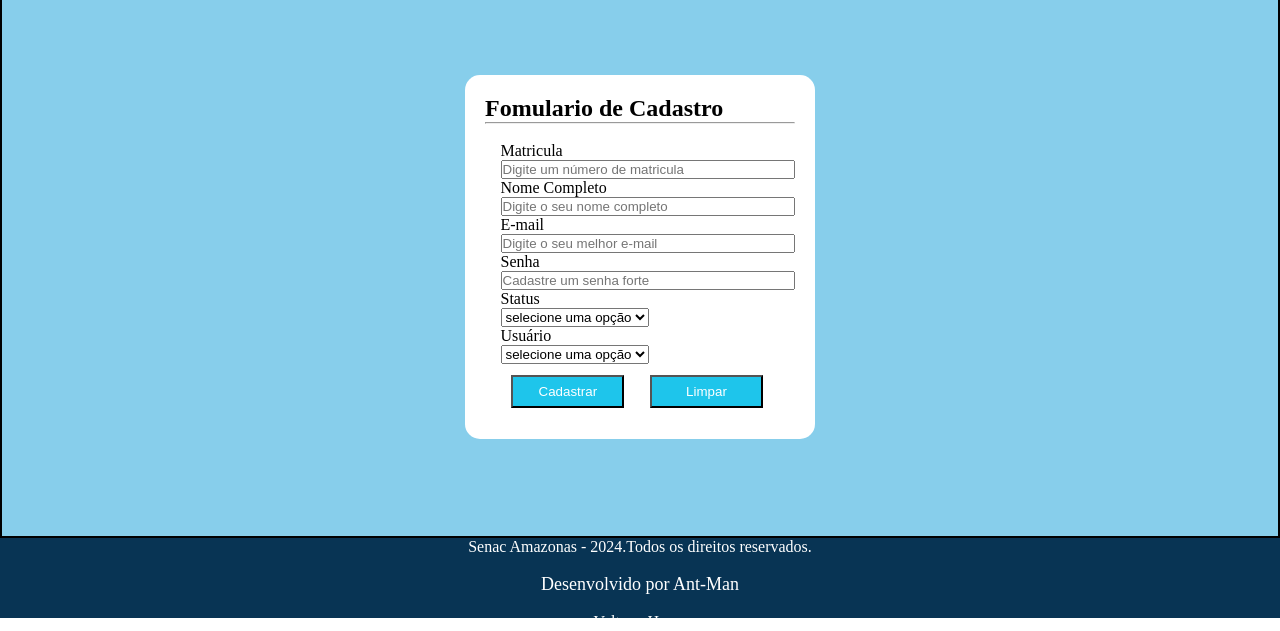
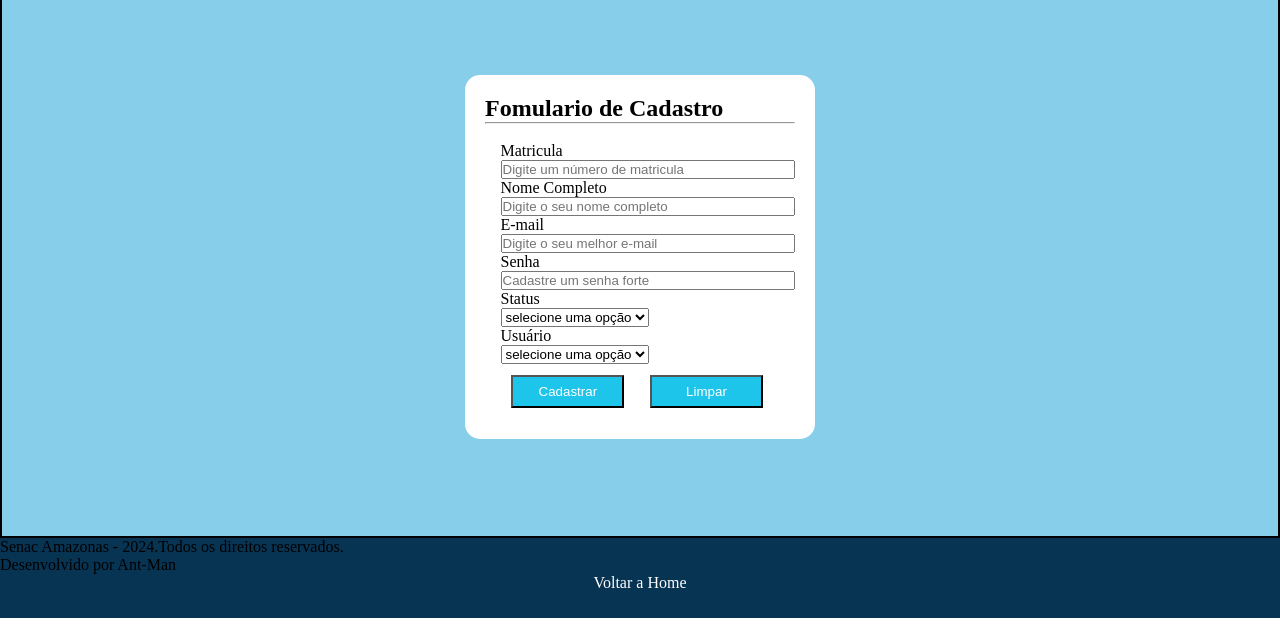
Before and after one commit to anthonymanciny/tela_de_cadastro, a plain HTML site: page index.html in a window 1280 px wide. Shown: the part 182-813 px from the top of the page. Drawn offline with Linux system fonts and the light colour scheme; a script that the page names is missing.

Commit message:
Update index.html

```diff
--- a/index.html
+++ b/index.html
@@ -54,8 +54,8 @@
     </main>
     <footer >
         <div class="rodape">
-        <p>Senac Amazonas - 2024.Todos os direitos reservados.</p><br>
-        <p class="dev">Desenvolvido por Ant-Man</p><br>
+        Senac Amazonas - 2024.Todos os direitos reservados.<br>
+        Desenvolvido por Ant-Man<br>
         <a href="">Voltar a Home</a>
         </div>
     </footer>
```
